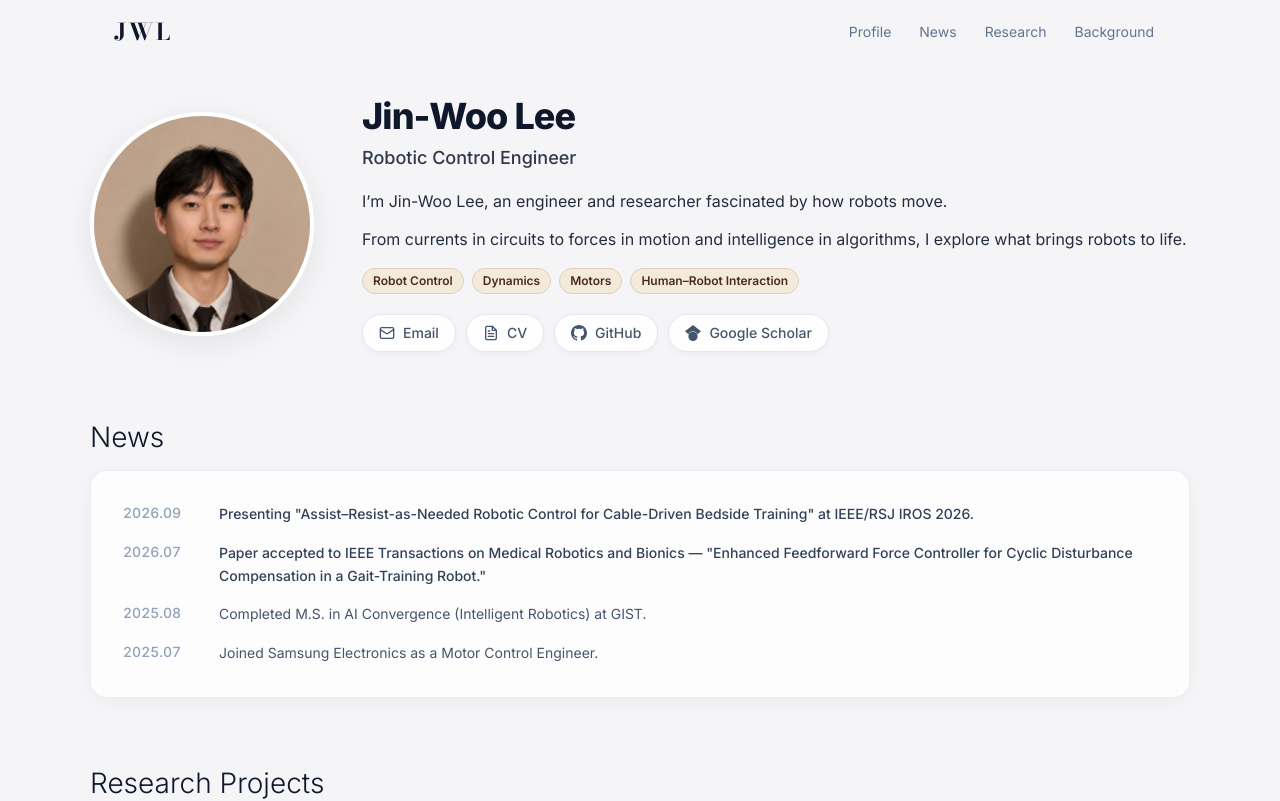
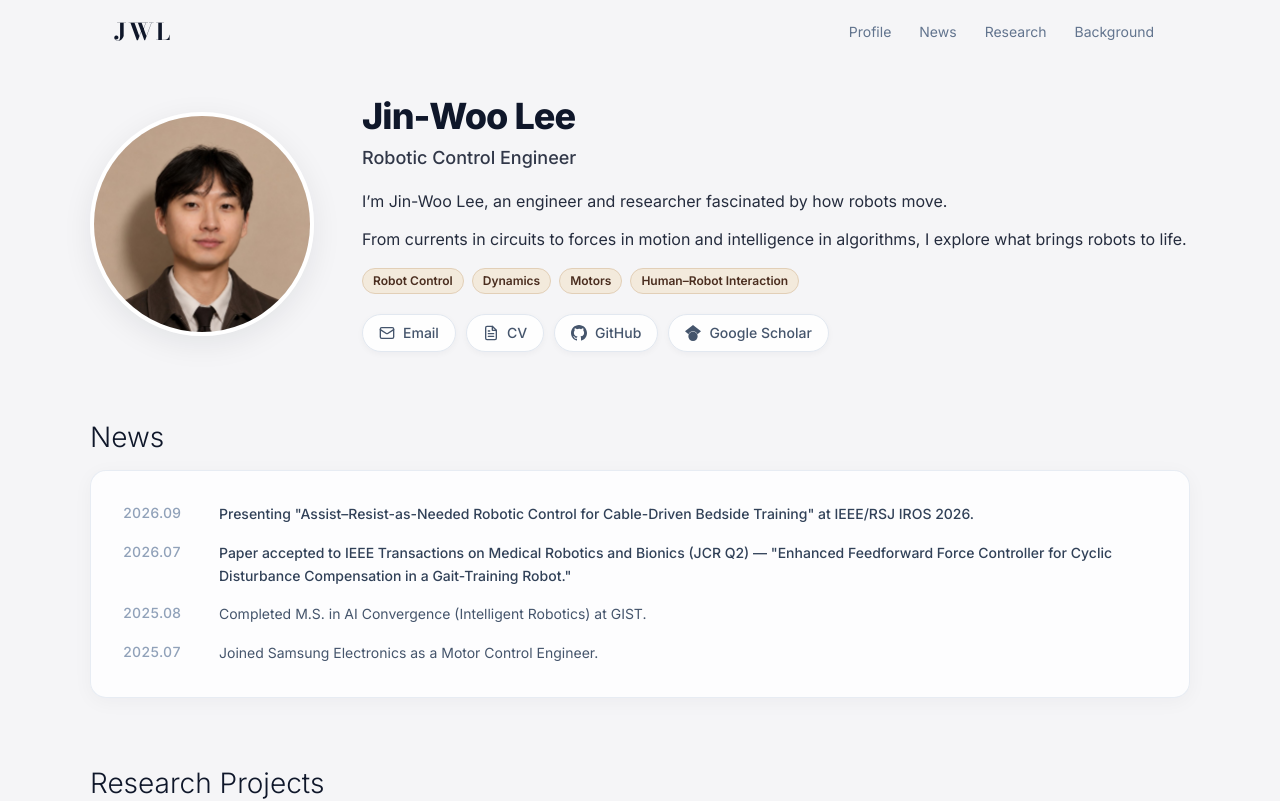
Before and after one commit to ok701/ok701.github.io, a Next.js app: page / in a window 1280 px wide. Shown: the top 801 px of the page. Built offline with nearby package versions, Linux system fonts and the light colour scheme.

Commit message:
Add JCR Q2 badge to news

```diff
--- a/src/components/News.tsx
+++ b/src/components/News.tsx
@@ -1,23 +1,50 @@
 'use client';
 
-import { useState, useEffect } from 'react';
+import { useEffect, useState } from 'react';
 import { news } from '@/data/news';
 import { NewsItem as NewsItemType } from '@/types';
 import NewsItem from './NewsItem';
 
+function normalizeNewsItems(items: NewsItemType[]) {
+  return items.map((item) => {
+    const isTmrbPaper = item.link?.includes('TMRB.2026.3722280');
+    const hasJcrBadge = item.description.includes('(JCR Q2)');
+
+    if (!isTmrbPaper || hasJcrBadge) {
+      return item;
+    }
+
+    return {
+      ...item,
+      description: item.description.replace(
+        'IEEE Transactions on Medical Robotics and Bionics',
+        'IEEE Transactions on Medical Robotics and Bionics (JCR Q2)'
+      ),
+    };
+  });
+}
+
 export default function News() {
-  const [newsList, setNewsList] = useState<NewsItemType[]>(news);
+  const [newsList] = useState<NewsItemType[]>(() => {
+    if (typeof window === 'undefined') {
+      return news;
+    }
 
-  useEffect(() => {
     const saved = localStorage.getItem('jwl_cms_news');
     if (saved) {
       try {
-        setNewsList(JSON.parse(saved));
+        return normalizeNewsItems(JSON.parse(saved));
       } catch {
         // fallback
       }
     }
-  }, []);
+
+    return news;
+  });
+
+  useEffect(() => {
+    localStorage.setItem('jwl_cms_news', JSON.stringify(newsList));
+  }, [newsList]);
 
   return (
     <section id="news" className="py-8 px-6">
--- a/src/data/news.ts
+++ b/src/data/news.ts
@@ -8,7 +8,7 @@ export const news: NewsItem[] = [
   },
   {
     date: '2026.07',
-    description: 'Paper accepted to IEEE Transactions on Medical Robotics and Bionics — "Enhanced Feedforward Force Controller for Cyclic Disturbance Compensation in a Gait-Training Robot."',
+    description: 'Paper accepted to IEEE Transactions on Medical Robotics and Bionics (JCR Q2) — "Enhanced Feedforward Force Controller for Cyclic Disturbance Compensation in a Gait-Training Robot."',
     link: 'https://doi.org/10.1109/TMRB.2026.3722280',
   },
   {
```
